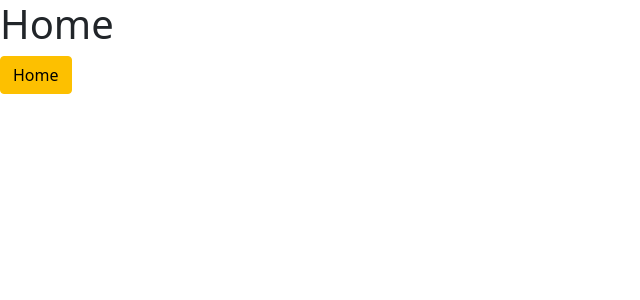
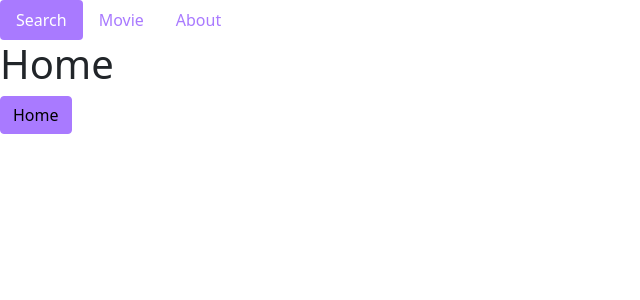
Before and after one commit to 7581058/vue3-movie-app, a Vue app: page /#/ in a window 1280 px wide. Shown: the top 300 px of the page, without its empty margins (0-640 px from the left). Built offline with nearby package versions, Linux system fonts and the light colour scheme.

Commit message:
Header Navigation 구성

```diff
--- a/src/App.vue
+++ b/src/App.vue
@@ -1,6 +1,17 @@
 <template>
+  <Header />
   <RouterView />
 </template>
+
+<script>
+import Header from '~/components/Header'
+
+export default {
+  components: {
+    Header
+  }
+}
+</script>
 
 <style lang="scss">
 @import "~/scss/main";
--- /dev/null
+++ b/src/components/Header.vue
@@ -0,0 +1,34 @@
+<template>
+  <header>
+    <div class="nav nav-pills">
+      <div v-for="nav in navigations" :key="nav.name" class="nav-item">
+        <RouterLink :to="nav.href" active-class="active" class="nav-link">
+          {{ nav.name }}
+        </RouterLink>
+      </div>
+    </div>
+  </header>
+</template>
+
+<script>
+export default {
+  data() {
+    return {
+      navigations: [
+        {
+          name: 'Search',
+          href: '/'
+        },
+        {
+          name: 'Movie',
+          href: '/movie'
+        },
+        {
+          name: 'About',
+          href: '/about'
+        }
+      ]
+    }
+  }
+}
+</script>
--- a/src/components/HelloWorld.vue
+++ /dev/null
@@ -1,5 +0,0 @@
-<template>
-  <img src="~assets/logo.png"
-  alt="logo" />
-  <div />
-</template>
--- /dev/null
+++ b/src/routes/Movie.vue
@@ -0,0 +1,3 @@
+<template>
+  <h1>Movie</h1>
+</template>
--- a/src/routes/index.js
+++ b/src/routes/index.js
@@ -1,5 +1,6 @@
 import { createRouter, createWebHashHistory } from "vue-router"
 import Home from './Home'
+import Movie from './Movie'
 import About from './About'
 
 
@@ -11,6 +12,10 @@
       component: Home
     },
     {
+      path: '/movie',
+      component: Movie
+    },
+    {
       path: '/about',
       component: About
     }
--- a/src/scss/main.scss
+++ b/src/scss/main.scss
@@ -1,5 +1,5 @@
 // Default variable overrides
-$primary: #fdc000;
+$primary: #a97aff;
 
 // Required
 @import "../../node_modules/bootstrap/scss/functions";
```
